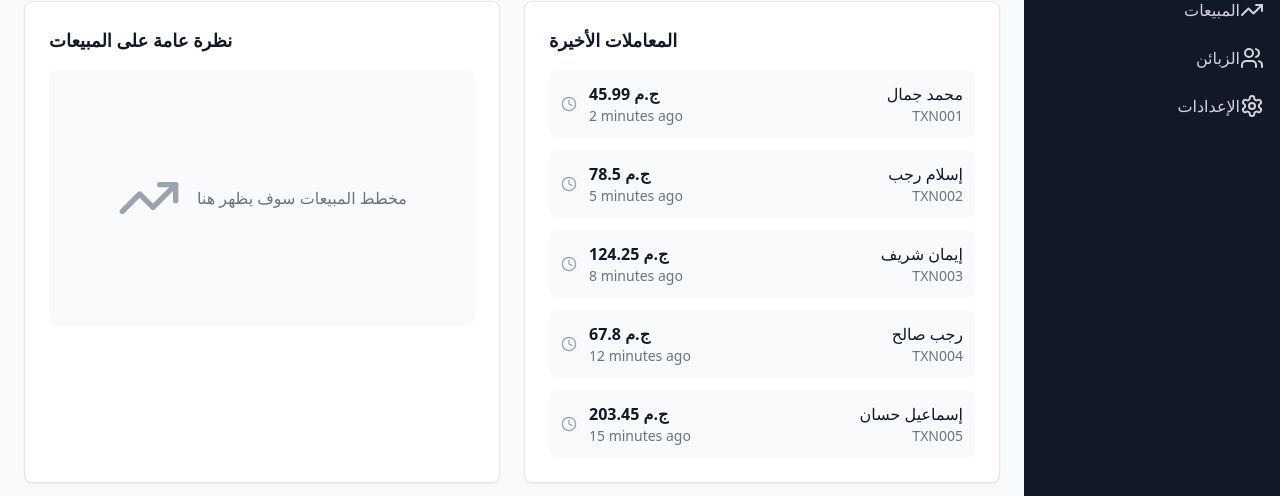
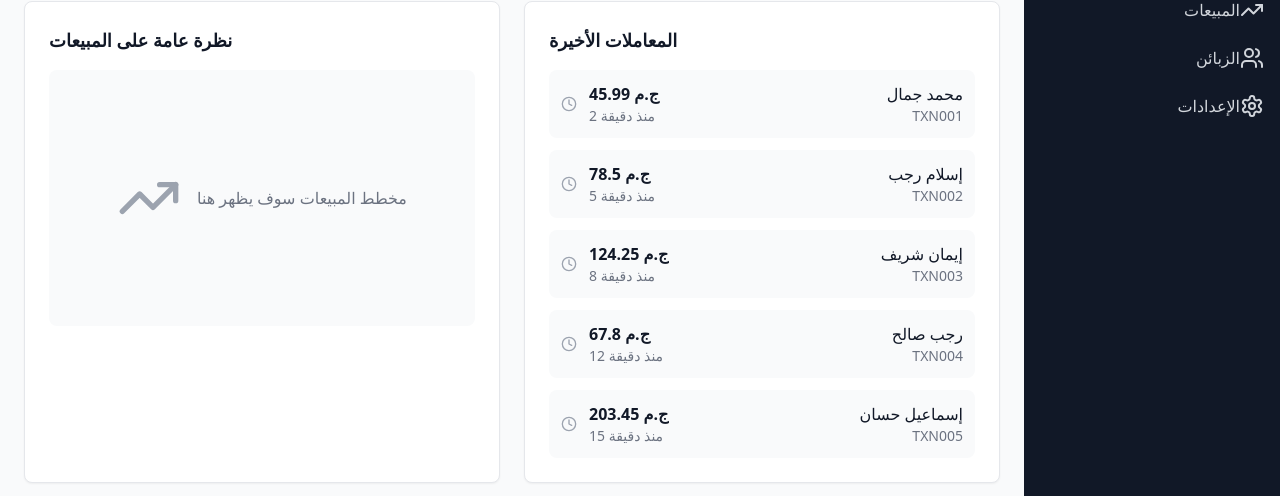
Before and after one commit to mamoda/Codes, a React (Vite) app: page / in a window 1280 px wide. Shown: the part 254-750 px from the top of the page. Built offline with nearby package versions, Linux system fonts and the light colour scheme.

Commit message:
Update Dashboard.tsx

```diff
--- a/src/pages/Dashboard.tsx
+++ b/src/pages/Dashboard.tsx
@@ -41,31 +41,31 @@ const Dashboard: React.FC = () => {
       id: "TXN001",
       customer: "محمد جمال",
       amount: 45.99,
-      time: "2 minutes ago",
+      time: "2 منذ دقيقة",
     },
     {
       id: "TXN002",
       customer: "إسلام رجب",
       amount: 78.5,
-      time: "5 minutes ago",
+      time: "5 منذ دقيقة",
     },
     {
       id: "TXN003",
       customer: "إيمان شريف",
       amount: 124.25,
-      time: "8 minutes ago",
+      time: "8 منذ دقيقة",
     },
     {
       id: "TXN004",
       customer: "رجب صالح",
       amount: 67.8,
-      time: "12 minutes ago",
+      time: "12 منذ دقيقة",
     },
     {
       id: "TXN005",
       customer: "إسماعيل حسان",
       amount: 203.45,
-      time: "15 minutes ago",
+      time: "15 منذ دقيقة",
     },
   ];
 
```
